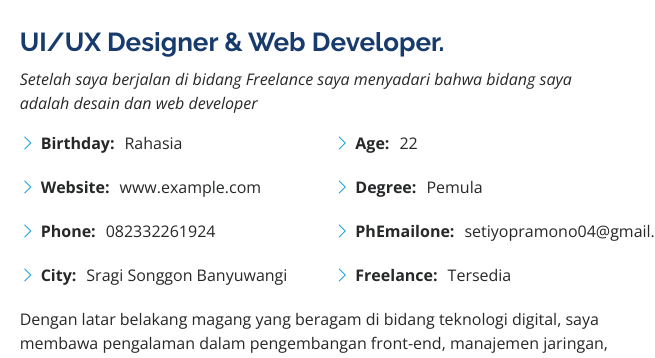
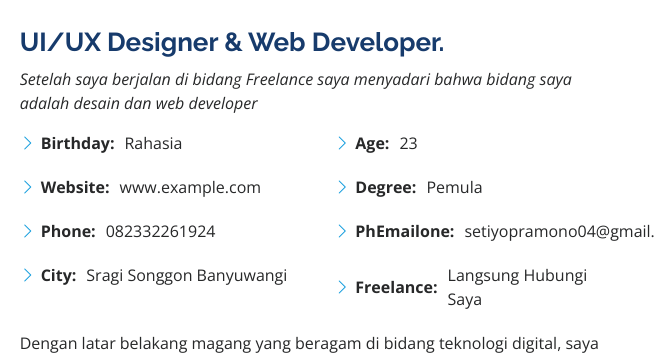
Before and after one commit to SetiyoPramono/portofolio_setiyopramono, a plain HTML site: page index.html in a window 1280 px wide. Shown: the part 989-1347 px from the top of the page, 625-1280 px from the left. Drawn offline with nearby package versions, Linux system fonts and the light colour scheme.

```diff
--- a/index.html
+++ b/index.html
@@ -104,10 +104,10 @@
               </div>
               <div class="col-lg-6">
                 <ul>
-                  <li><i class="bi bi-chevron-right"></i> <strong>Age:</strong> <span>22</span></li>
+                  <li><i class="bi bi-chevron-right"></i> <strong>Age:</strong> <span>23</span></li>
                   <li><i class="bi bi-chevron-right"></i> <strong>Degree:</strong> <span>Pemula</span></li>
                   <li><i class="bi bi-chevron-right"></i> <strong>PhEmailone:</strong> <span>setiyopramono04@gmail.com</span></li>
-                  <li><i class="bi bi-chevron-right"></i> <strong>Freelance:</strong> <span>Tersedia</span></li>
+                  <li><i class="bi bi-chevron-right"></i> <strong>Freelance:</strong> <span>Langsung Hubungi Saya</span></li>
                 </ul>
               </div>
             </div>
```
